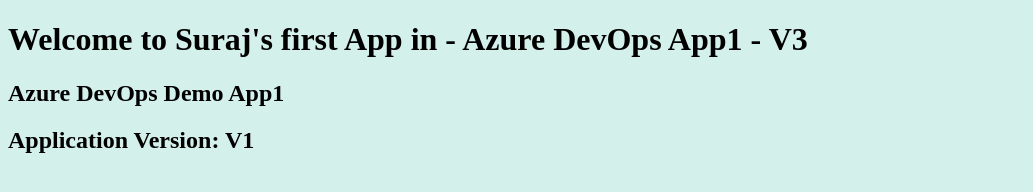
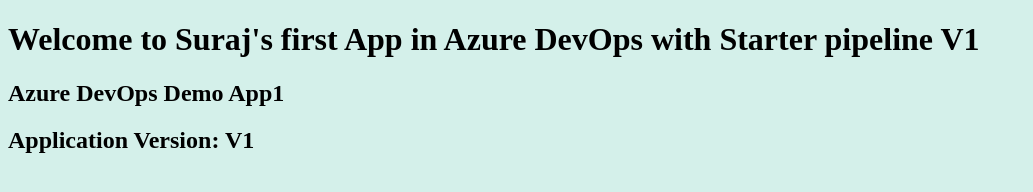
Before and after one commit to suraj123-ss/azure-devops-github-acr-aks-app1, a plain HTML site: page index.html in a window 1280 px wide. Shown: the whole page, without its empty margins (0-1033 px from the left). Drawn offline with Linux system fonts and the light colour scheme.

Commit message:
v1 changes

```diff
--- a/index.html
+++ b/index.html
@@ -1,7 +1,7 @@
 <!DOCTYPE html>
 <html>
    <body style="background-color:rgb(212, 240, 234);">
-      <h1>Welcome to Suraj's first App in - Azure DevOps App1 - V3</h1>
+      <h1>Welcome to Suraj's first App in Azure DevOps with Starter pipeline V1</h1>
       <h2>Azure DevOps Demo App1</h2>
       <h2>Application Version: V1</h2>
    </body>
```
